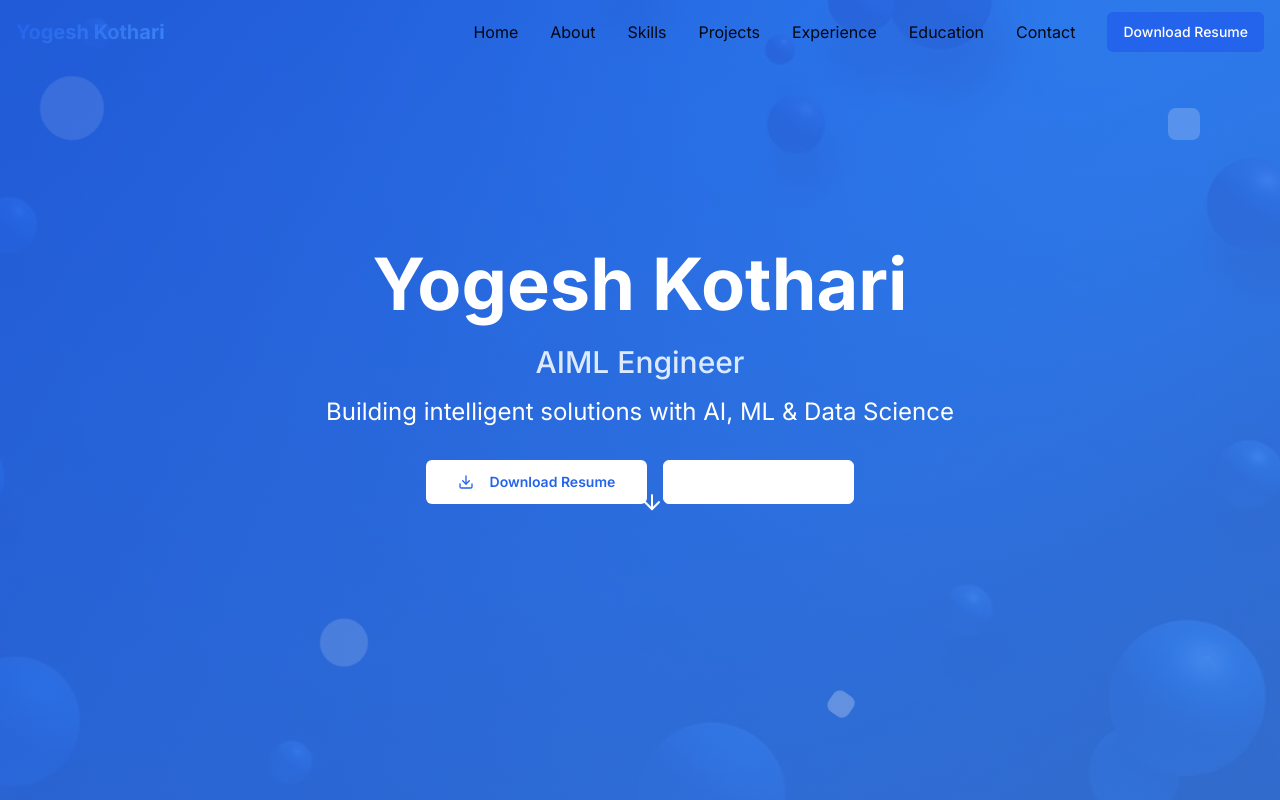
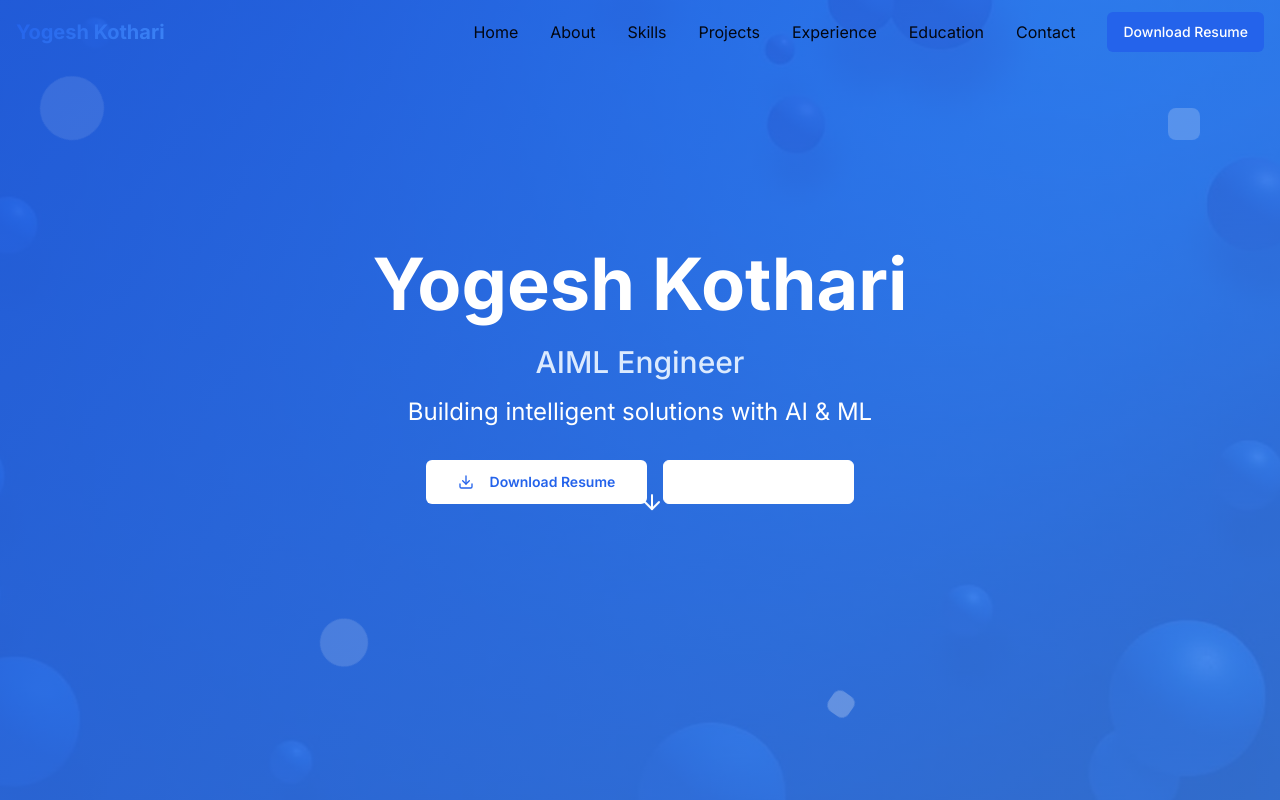
Before and after one commit to yogeshjain7/yogeshkothari-aiml-portfolio, a React (Vite) app: page / in a window 1280 px wide. Shown: the top 800 px of the page. Built offline with nearby package versions, Linux system fonts and the light colour scheme.

Commit message:
Update HeroSection.tsx

```diff
--- a/src/components/HeroSection.tsx
+++ b/src/components/HeroSection.tsx
@@ -40,7 +40,7 @@ const HeroSection = () => {
             AIML Engineer
           </h2>
           <p className="text-xl md:text-2xl mb-8 max-w-2xl mx-auto leading-relaxed">
-            Building intelligent solutions with AI, ML & Data Science
+            Building intelligent solutions with AI & ML
           </p>
 
           <div className="flex flex-col sm:flex-row gap-4 justify-center items-center mb-12">
```
